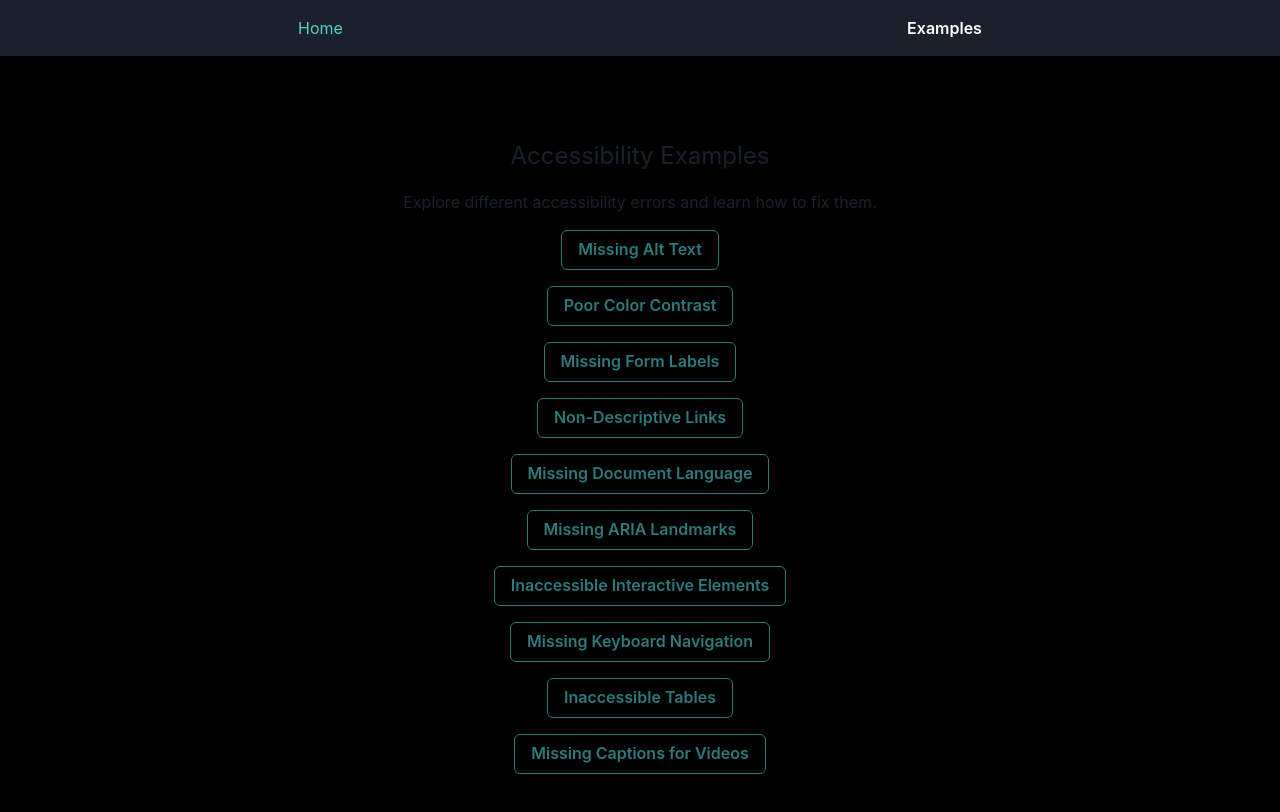
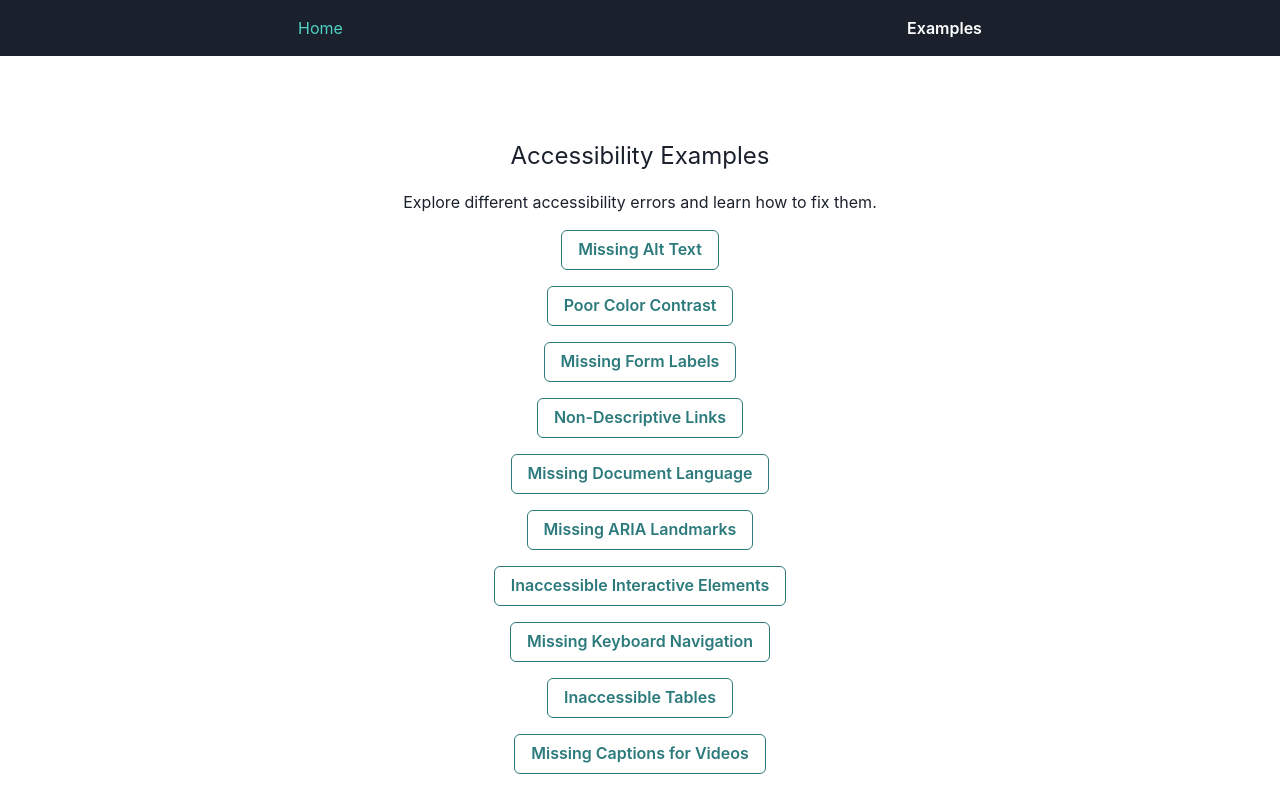
Before and after one commit to GPT-Engineer-App-Dev/accessible-education-errors, a React (Vite) app: page / in a window 1280 px wide. Shown: the top 812 px of the page. Built offline with nearby package versions, Linux system fonts and the light colour scheme.

Commit message:
Reverted to edit 94170fb4-719b-4557-b272-afa55d8a9bc9: "Moved accessibility example links to a popover under a tab called "Examples" in the navbar."

```diff
--- a/src/App.jsx
+++ b/src/App.jsx
@@ -11,12 +11,10 @@ import AccessibilityError8 from "./pages/AccessibilityError8.jsx";
 import AccessibilityError9 from "./pages/AccessibilityError9.jsx";
 import AccessibilityError10 from "./pages/AccessibilityError10.jsx";
 import Navbar from "./components/Navbar.jsx";
-import { Box } from "@chakra-ui/react"; // Import Box component
 
 function App() {
   return (
     <Router>
-      <Box bg="background"> {/* Wrap with Box and set background color */}
       <Navbar />
       <Routes>
         <Route exact path="/" element={<Index />} />
@@ -31,7 +29,6 @@ function App() {
         <Route exact path="/accessibility-error-9" element={<AccessibilityError9 />} />
         <Route exact path="/accessibility-error-10" element={<AccessibilityError10 />} />
       </Routes>
-      </Box>
     </Router>
   );
 }
--- a/src/main.jsx
+++ b/src/main.jsx
@@ -9,7 +9,6 @@ const colors = {
     800: "#153e75",
     700: "#2a69ac",
   },
-  background: "black", // Add this line
 };
 
 const theme = extendTheme({ colors });
```
Lines whose indentation alone changed are shown as unchanged.
